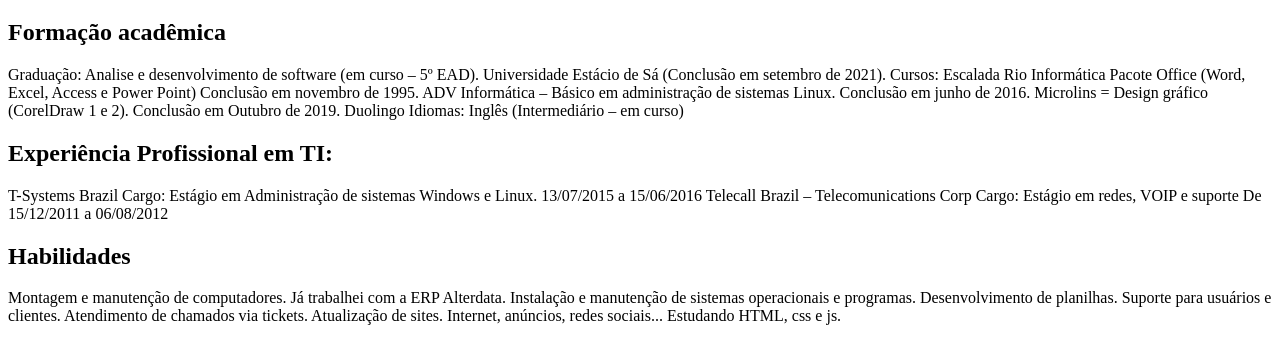
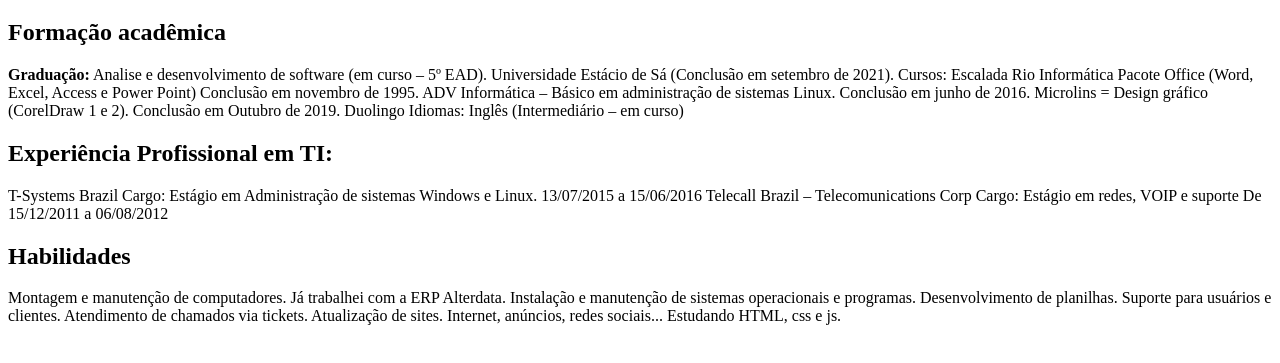
Before and after one commit to zieldecastro/curriculo, a plain HTML site: page index.html in a window 1280 px wide. Shown: the part 61-424 px from the top of the page. Drawn offline with Linux system fonts and the light colour scheme.

Commit message:
Update index.html

```diff
--- a/index.html
+++ b/index.html
@@ -5,6 +5,7 @@
     <meta http-equiv="X-UA-Compatible" content="IE=edge">
     <meta name="viewport" content="width=device-width, initial-scale=1.0">
     <title>Josiel de Castro Goudinho</title>
+
 </head>
 <body>
      <main>
@@ -14,7 +15,7 @@
          <article>
              <h2>Formação acadêmica</h2>
 
-             <p>Graduação:
+             <p><strong>Graduação:</strong>
                 Analise e desenvolvimento de software (em curso – 5º EAD).
                 Universidade Estácio de Sá (Conclusão em setembro de 2021).
 
```
